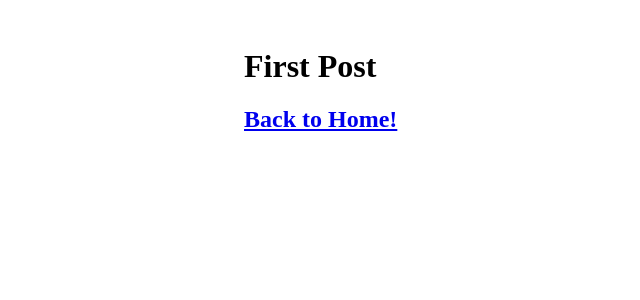
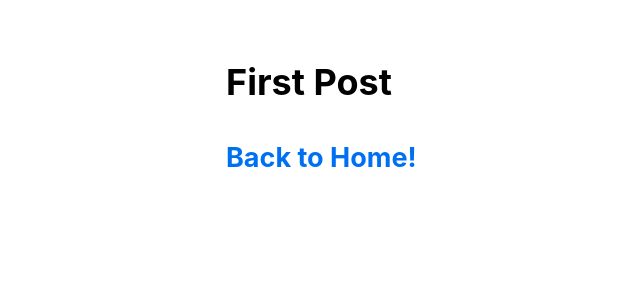
Before and after one commit to azufb/Next.jsPractice, a Next.js app in the folder nextjs-blog/: page /posts/first-post in a window 1280 px wide. Shown: the top 300 px of the page, without its empty margins (108-748 px from the left). Built offline with nearby package versions, Linux system fonts and the light colour scheme.

Commit message:
global stylesの設定

```diff
--- /dev/null
+++ b/nextjs-blog/pages/_app.js
@@ -0,0 +1,7 @@
+import '../styles/global.css'
+
+export default function App({ Component, pageProps }) {
+    return (
+        <Component { ...pageProps } />
+    )
+}
--- /dev/null
+++ b/nextjs-blog/styles/global.css
@@ -0,0 +1,27 @@
+html,
+body {
+  padding: 0;
+  margin: 0;
+  font-family: -apple-system, BlinkMacSystemFont, Segoe UI, Roboto, Oxygen, Ubuntu,
+    Cantarell, Fira Sans, Droid Sans, Helvetica Neue, sans-serif;
+  line-height: 1.6;
+  font-size: 18px;
+}
+
+* {
+  box-sizing: border-box;
+}
+
+a {
+  color: #0070f3;
+  text-decoration: none;
+}
+
+a:hover {
+  text-decoration: underline;
+}
+
+img {
+  max-width: 100%;
+  display: block;
+}
```
